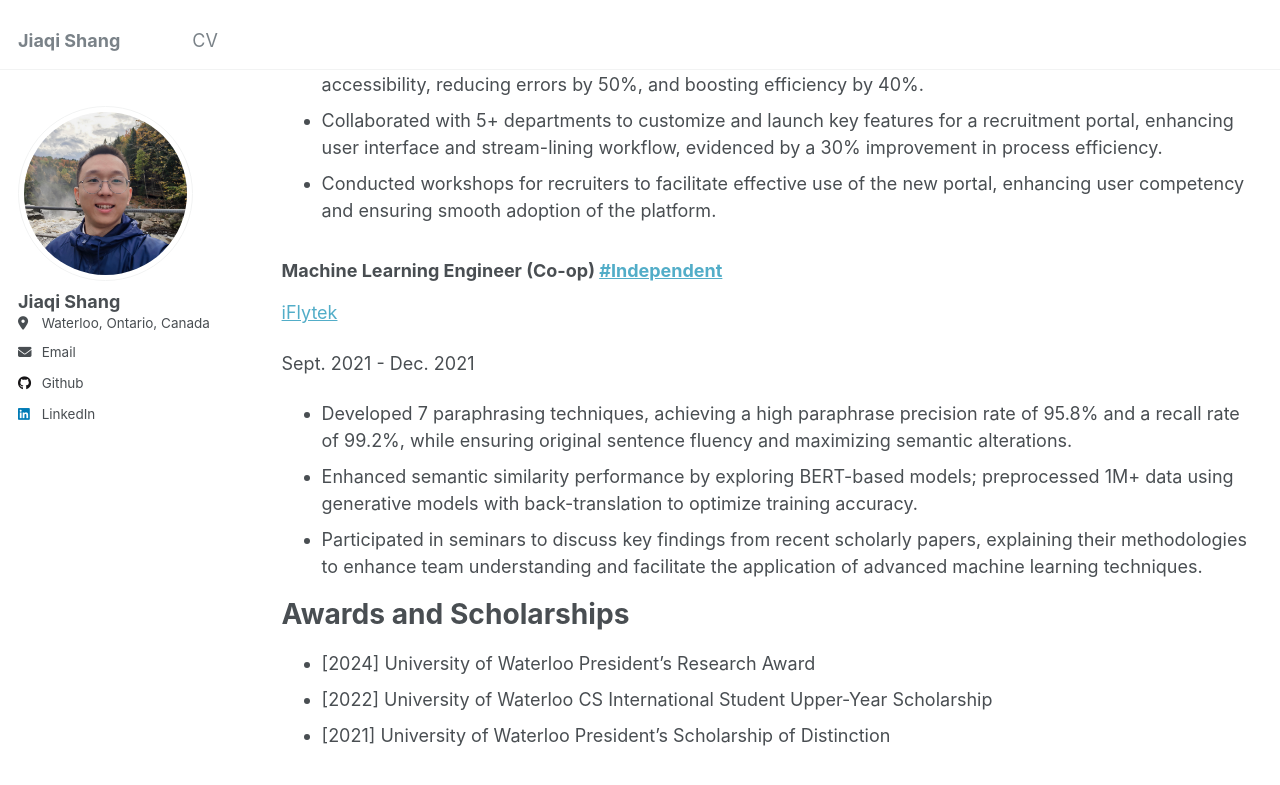
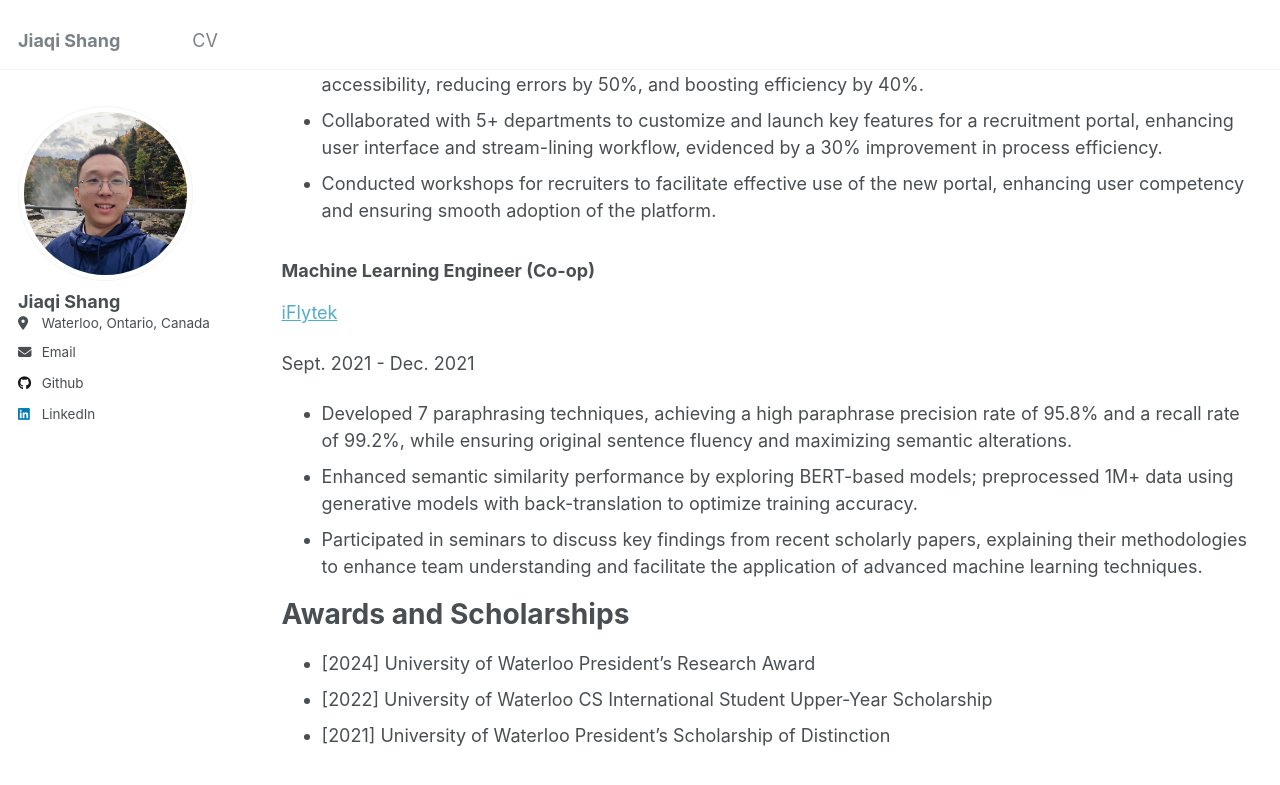
Before and after one commit to jqshang/jqshang.github.io, a Jekyll site: the page built from _pages/cv.md, in a window 1280 px wide and 900 px high, scrolled down 1695 px. Shown: the top 785 px of the window. Built offline with Jekyll 4.4.1, drawn with Linux system fonts in a browser that asks for light colours.

Commit message:
minor fix

```diff
--- a/_pages/cv.md
+++ b/_pages/cv.md
@@ -59,7 +59,7 @@ Mar. 2022 - Aug. 2022
 * Collaborated with 5+ departments to customize and launch key features for a recruitment portal, enhancing user interface and stream-lining workflow, evidenced by a 30% improvement in process efficiency.
 * Conducted workshops for recruiters to facilitate effective use of the new portal, enhancing user competency and ensuring smooth adoption of the platform.
 
-### Machine Learning Engineer (Co-op) [#Independent]()
+### Machine Learning Engineer (Co-op)
 
 [iFlytek](https://www.iflytek.com/en/)
 
```
